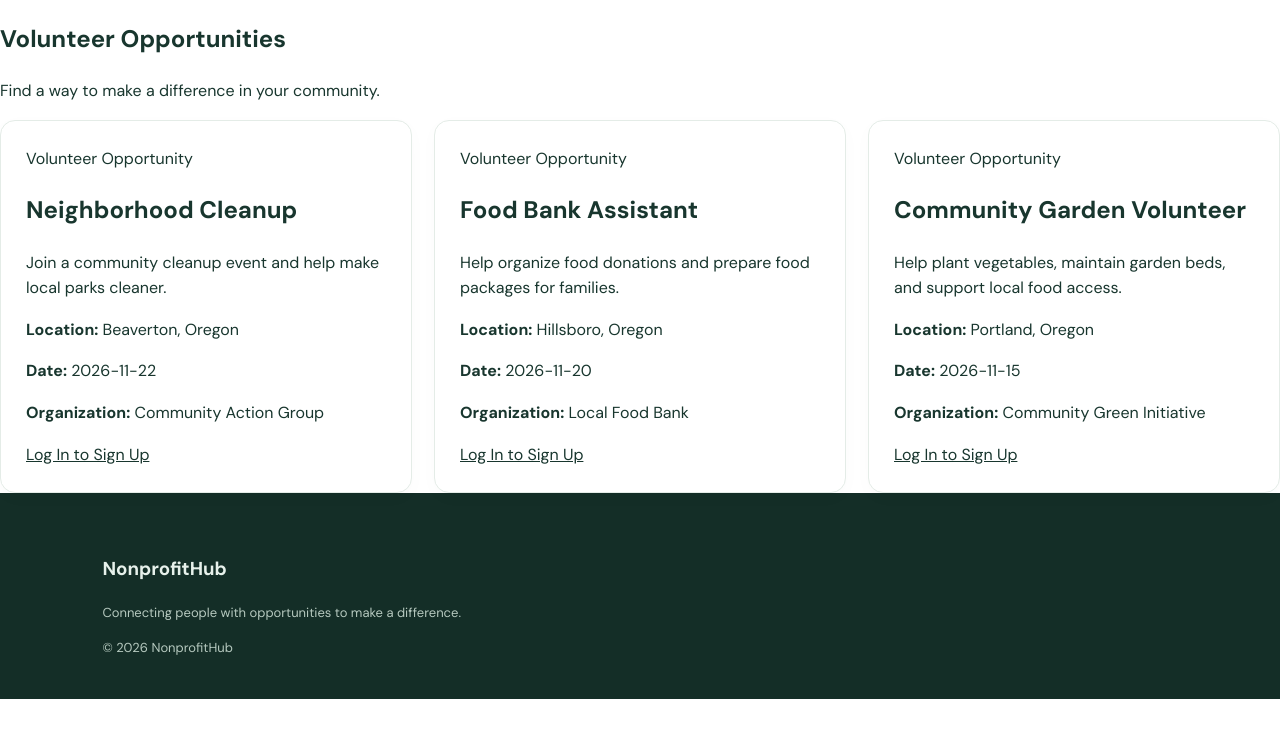
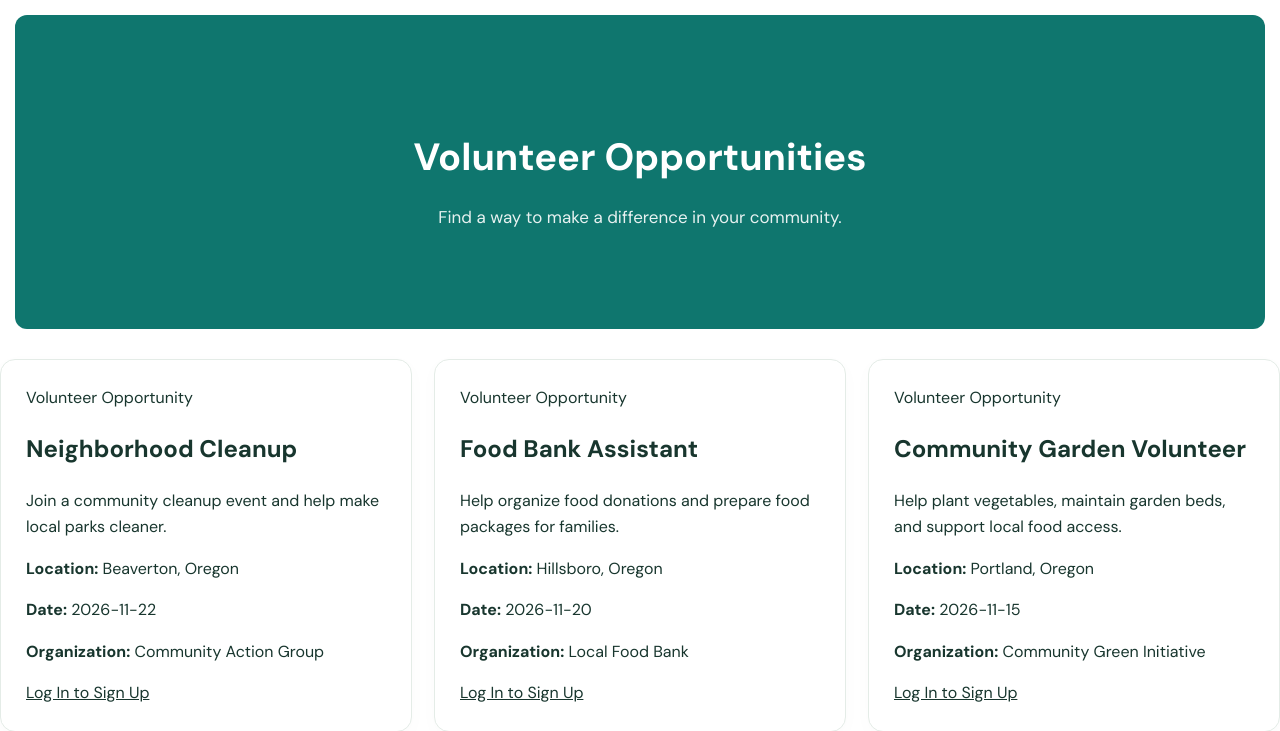
Before and after one commit to tajgloria/PythonProject1, a Flask app: page /opportunities in a window 1280 px wide. Shown: the part 82-813 px from the top of the page. Before the commit the page ends 781 px from the top, so only its background shows below. Run offline with Flask 3, Linux system fonts and the light colour scheme; data comes from the database, SQL or seed files in the repository.

Commit message:
Add styles for page header
Added styles for page header including background, text color, padding, margin, border radius, and font sizes.

```diff
--- a/static/style.css
+++ b/static/style.css
@@ -1447,3 +1447,25 @@ td {
         font-size: 11px;
     }
 }
+
+.page-header {
+    background:  #0F766E   ;
+    color: white;
+    text-align: center;
+    padding: 80px 40px;
+    margin: 15px 15px 30px 15px;
+    border-radius: 12px;
+    box-sizing: border-box;
+}
+
+.page-header h1 {
+    font-size: 38px;
+    margin-bottom: 15px;
+    padding: 0 15px;
+}
+
+.page-header p {
+    font-size: 17px;
+    opacity: 0.9;
+    padding: 0 15px;
+}
```
